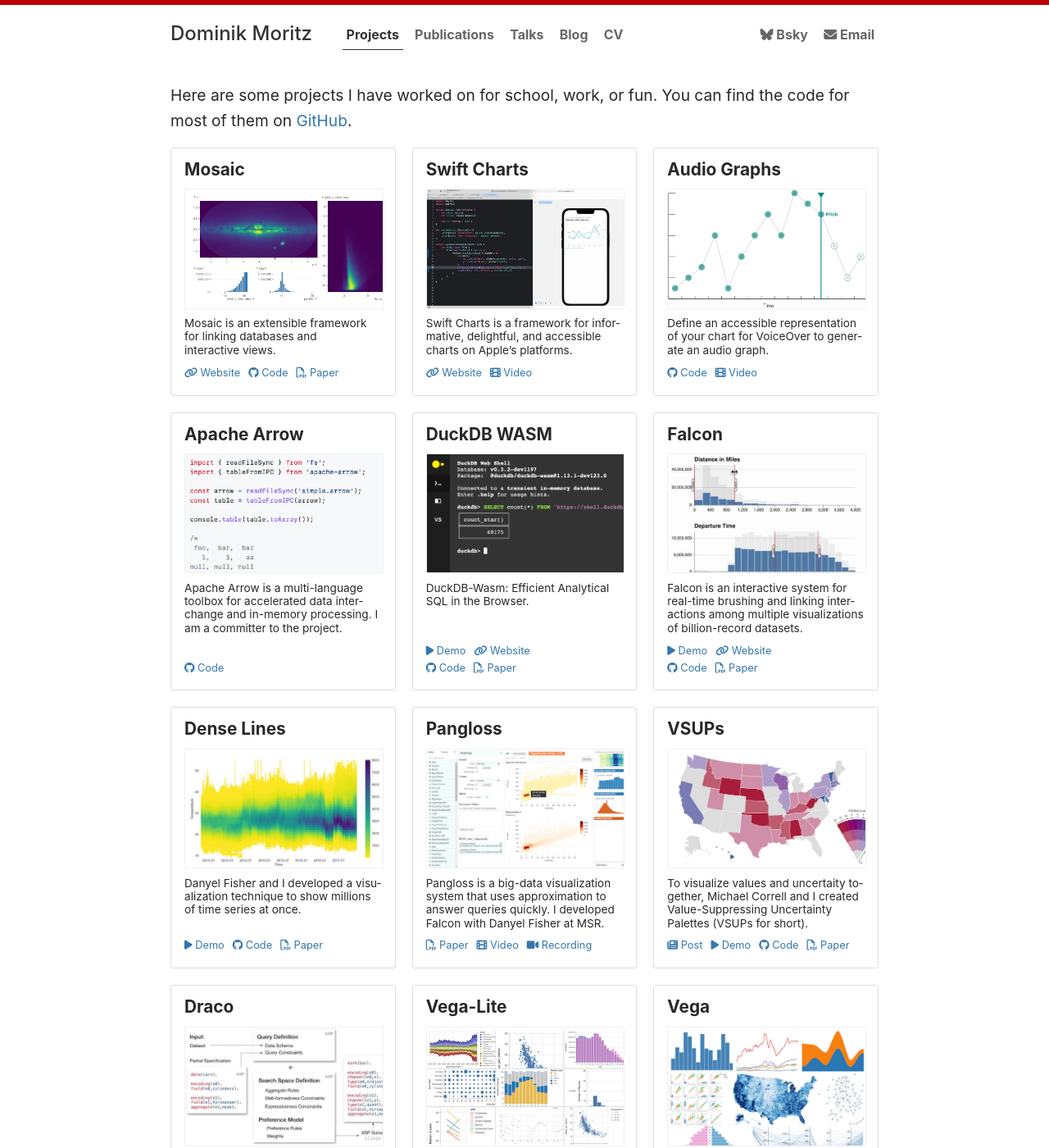
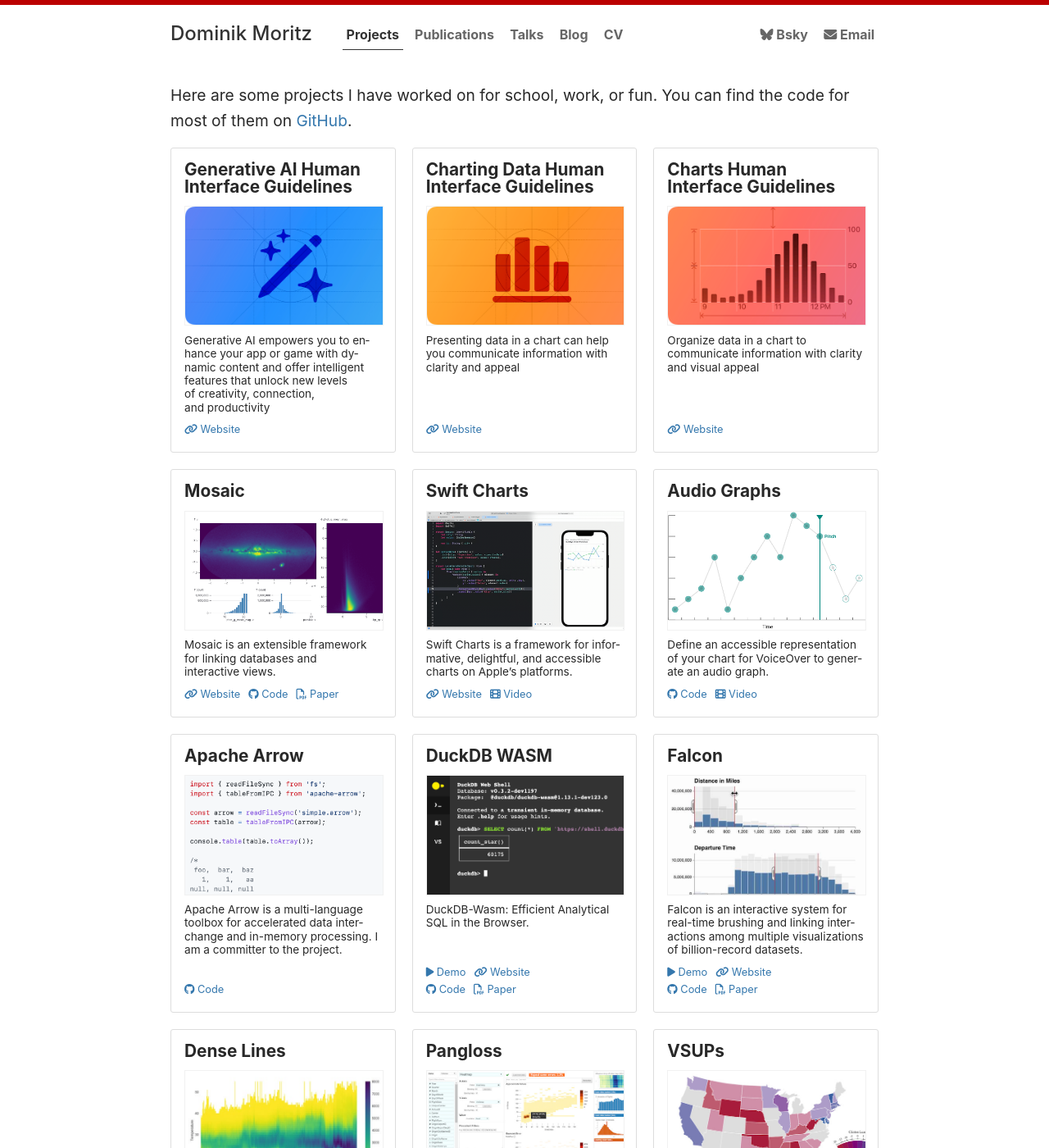
Before and after one commit to domoritz/domoritz.github.io, a Jekyll site: the page built from projects.md, in a window 1280 px wide and 1400 px high. Shown: the whole window at 82% size. Built offline with Jekyll 4.4.1, drawn with Linux system fonts in a browser that asks for light colours; some of the changed text lies outside the part shown.

Commit message:
Add HIG projects

```diff
--- a/_data/projects.yml
+++ b/_data/projects.yml
@@ -1,3 +1,18 @@
+- title: Generative AI Human Interface Guidelines
+  url: https://developer.apple.com/design/human-interface-guidelines/generative-ai
+  description: "Generative AI empowers you to enhance your app or game with dynamic content and offer intelligent features that unlock new levels of creativity, connection, and productivity"
+  image: generative-ai.png
+
+- title: Charting Data Human Interface Guidelines
+  url: https://developer.apple.com/design/human-interface-guidelines/patterns/charting-data
+  description: "Presenting data in a chart can help you communicate information with clarity and appeal"
+  image: charting-data.png
+
+- title: Charts Human Interface Guidelines
+  url: https://developer.apple.com/design/human-interface-guidelines/components/content/charts
+  description: "Organize data in a chart to communicate information with clarity and visual appeal"
+  image: charts.png
+
 - title: Mosaic
   url: https://idl.uw.edu/mosaic/
   code: https://github.com/uwdata/mosaic
@@ -60,7 +75,7 @@
   article: https://medium.com/@uwdata/value-suppressing-uncertainty-palettes-426130122ce9
   paper: /papers/2018-VSUPs-CHI.pdf
   demo: https://uwdata.github.io/vsup/examples/polling.html
-  description: "To visualize values and uncertaity together, Michael Correll and I created Value-Suppressing Uncertainty Palettes (VSUPs for short)."
+  description: "To visualize values and uncertainty together, Michael Correll and I created Value-Suppressing Uncertainty Palettes (VSUPs for short)."
 
 - title: Draco
   url: https://uwdata.github.io/draco
@@ -137,7 +152,7 @@
 - title: IPython Vega
   code: https://github.com/vega/ipyvega
   image: ipyvega.jpg
-  description: "I maintain the Jupyter Notebook extesion for Vega and Vega-Lite."
+  description: "I maintain the Jupyter Notebook extension for Vega and Vega-Lite."
 
 - title: JupyterLab
   code: https://github.com/jupyterlab/jupyterlab
@@ -161,7 +176,7 @@
   code: https://github.com/uwescience/myria-web
   video: https://vimeo.com/127110709
   image: perfopticon.jpg
-  description: "I led the development of an interactive tool to investigate quety execution in distirbuted database systems."
+  description: "I led the development of an interactive tool to investigate query execution in distributed database systems."
 
 - title: Google Dataset Search
   paper: https://ai.google/research/pubs/pub45390
@@ -246,7 +261,7 @@
 - title: Optimal ATM placement
   article: /blog/2011/01/informaticup-2011.html
   image: hatfield.jpg
-  description: "Our contribution to the Informaticup 2011. The algorithms we devleloped compute optimal placements of ATMs in a city. We won the competition and were invited to present our work in Bonn."
+  description: "Our contribution to the Informaticup 2011. The algorithms we developed compute optimal placements of ATMs in a city. We won the competition and were invited to present our work in Bonn."
 
 - title: Shopping tour optimizer
   article: /blog/2012/03/shoppingtour-optimizer.html
```
Also changed, not shown: images/projects/charting-data.png (added), images/projects/charts.png (added), images/projects/embed.gif, images/projects/generative-ai.png (added).
